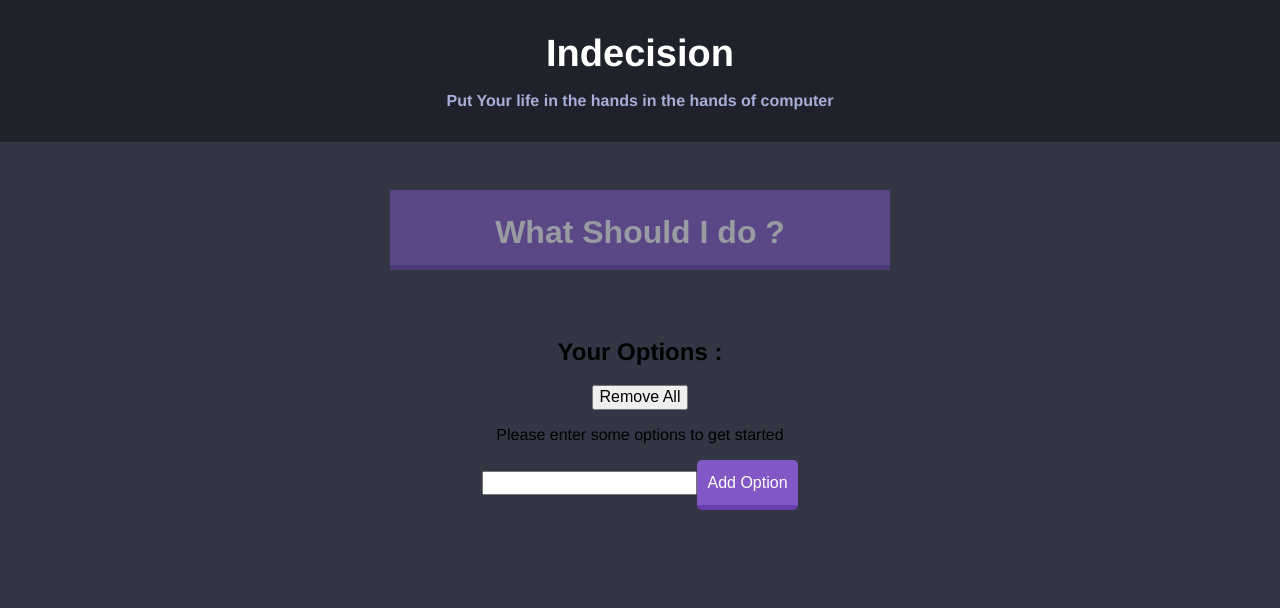
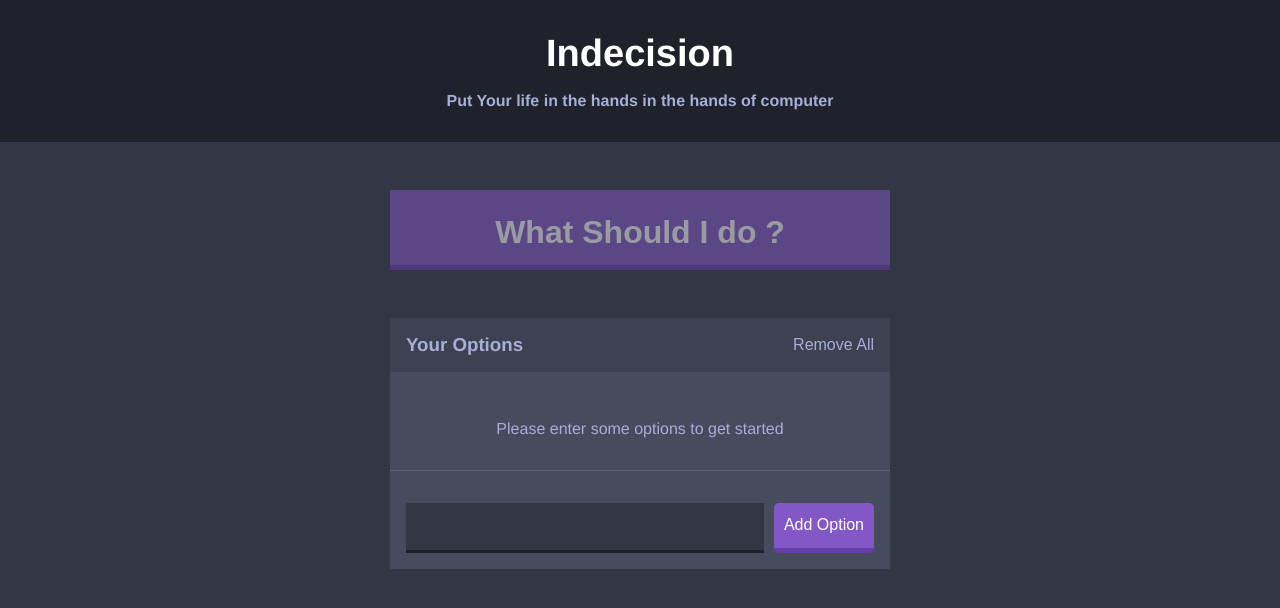
Before and after one commit to anaaf/Indecision-app, a React (Create React App) app: page / in a window 1280 px wide. Shown: the top 608 px of the page. Built offline with nearby package versions, Linux system fonts and the light colour scheme.

Commit message:
intial commit

```diff
--- a/src/Component/AddOption.js
+++ b/src/Component/AddOption.js
@@ -23,12 +23,12 @@ class AddOption extends Component{
 
     render() {
       return (
-         <div>
-        {this.state.error && <p>{this.state.error}</p>}
-      <form onSubmit={this.handleAddOption} >
-        <input type="text" name="option"/>
-        <button className="button">Add Option</button>
-      </form>
+        <div>
+        {this.state.error && <p className="widget__emptyAddOption">{this.state.error}</p>}
+       <form className="add-option" onSubmit={this.handleAddOption}>
+         <input className="add-option__input" type="text" name="option"/>
+         <button className="button">Add Option</button>
+       </form>
       </div>
       )
     }
--- a/src/Component/IndecisionApp.js
+++ b/src/Component/IndecisionApp.js
@@ -68,9 +68,9 @@ class IndecisionApp extends Component {
 
   handleAddOption(option) {
     if(!option){
-      return 'Enter a valid option'
+      return 'Enter a valid value to add option'
     } else if(this.state.options.indexOf(option) > -1) {
-      return 'Enter a unique option'
+      return 'Option already exist'
     }
     this.setState((prevState) => ({ options : prevState.options.concat(option)}))
   }
@@ -79,17 +79,22 @@ class IndecisionApp extends Component {
     return (
       <div>
       <Header title = {this.state.title} subTitle = {this.state.subTitle} />
+      <div className="container">
       <Action
       handlePick={this.handlePick}
       hasOption = {this.hasOption}
-        />
+      />
+      <div className="widget">
       <Options options = {this.state.options}
        handleDeleteOptions = {this.handleDeleteOptions}
        handleDeleteOption = {this.handleDeleteOption}
        />
-      <AddOption
+       <AddOption
       handleAddOption = {this.handleAddOption}
       />
+      </div>
+
+      </div>
       </div>
     )
   }
--- a/src/Component/Option.js
+++ b/src/Component/Option.js
@@ -2,12 +2,19 @@ import React from 'react';
 
 const Option = (props) => {
     return (
-      <div>
+     <div>
+      <div className="widget__option">
+      {props.index + 1}
+      {`. `}
       {props.optionText}
       <button onClick={(e) =>
-        props.handleDeleteOption(props.optionText)}>
+        props.handleDeleteOption(props.optionText)}
+        className="button--link"
+        >
         Remove
         </button>
+      </div>
+
     </div>
     )
    }
--- a/src/Component/Options.js
+++ b/src/Component/Options.js
@@ -4,19 +4,28 @@ import Option from './Option'
  const Options = (props) => {
     return (
       <div>
-      <h2>Your Options :</h2>
-      <button onClick={props.handleDeleteOptions}>
-         Remove All
-         </button>
-      {props.options.length == 0 && <p>Please enter some options to get started</p>}
-      {props.options.map((option) => (
+       <div className="widget-header">
+         <h3 className="widget-header__title">Your Options</h3>
+          <button
+          className="button--link"
+          onClick={props.handleDeleteOptions}>
+          Remove All
+          </button>
+       </div>
+
+      {props.options.length == 0 && <p className="widget__message">Please enter some options to get started</p>}
+      <div>
+      {props.options.map((option, index) => (
         <Option
+         index = {index}
          key={option}
          optionText = {option}
          handleDeleteOption = {props.handleDeleteOption}
          />
          ))
       }
+      </div>
+
          </div>
     )
   }
--- a/src/Component/styling/Component/_widget.scss
+++ b/src/Component/styling/Component/_widget.scss
@@ -1,3 +1,21 @@
+.widget{
+    background: $light-blue;
+}
+
 .widget-header {
     background: $blue;
+    color: $off-white;
+    display: flex;
+    justify-content: space-between;
+    padding: $m-size;
 }
+.widget-header__title {
+    margin: 0;
+}
+.widget__message {
+    border-bottom: .1rem solid lighten($light-blue, 10% );
+    color: $off-white;
+    display: flex;
+    padding: $l-size 0;
+    justify-content: space-evenly
+}
```
Also changed, not shown: src/Component/styling/Component/_text.scss (added).
